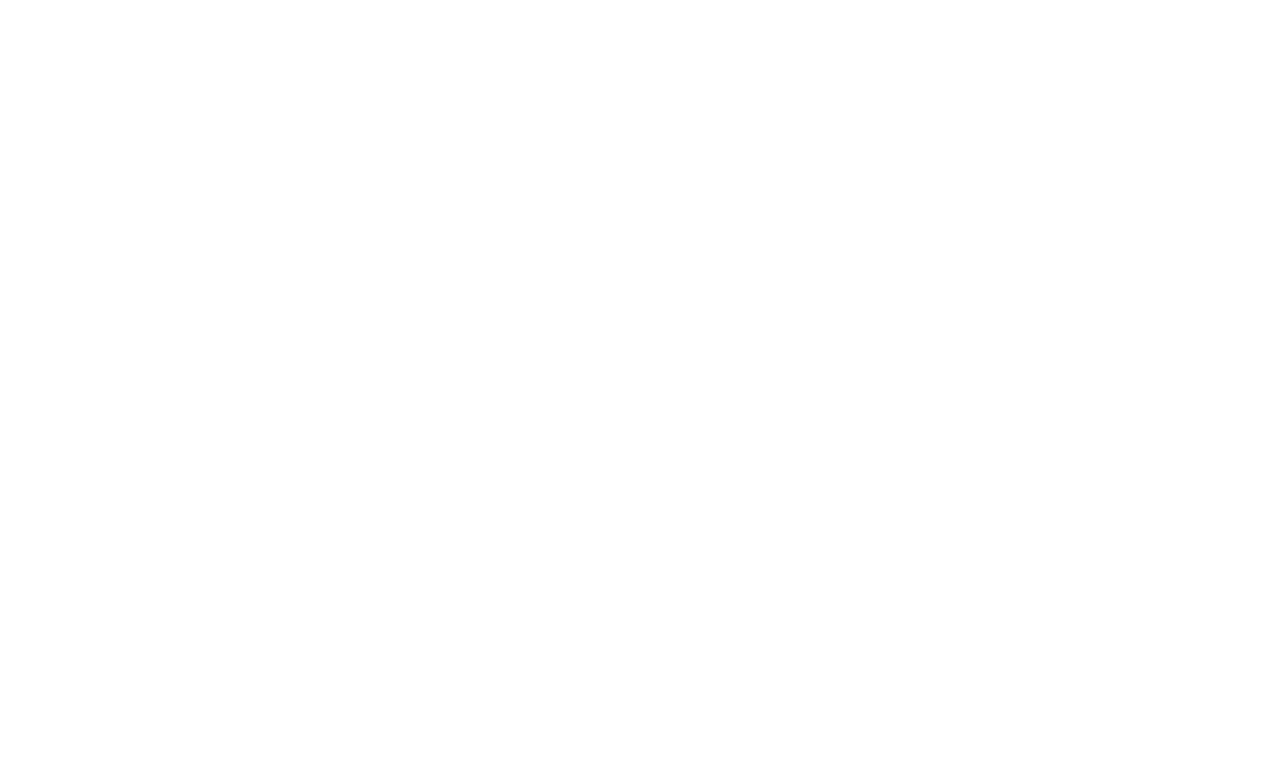
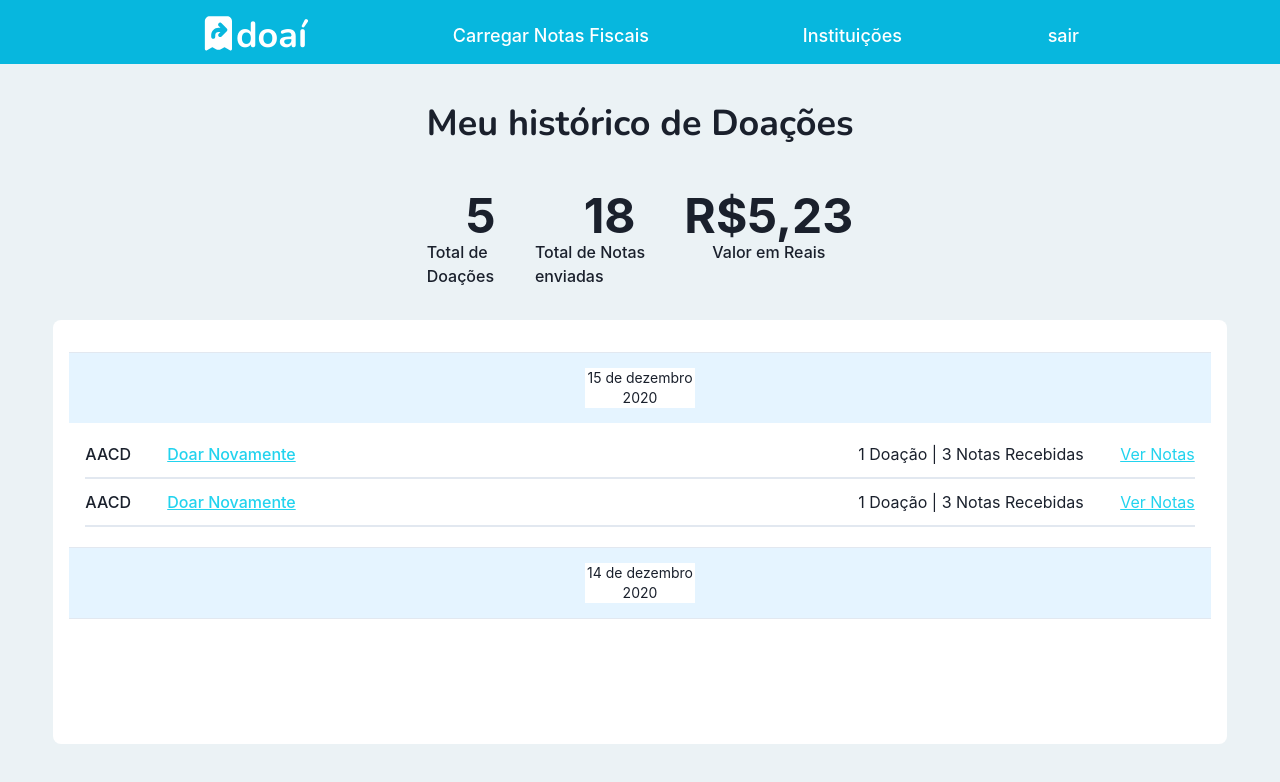
Before and after one commit to bootcamp-impacta-grupo-a/frontend-doai, a React (Vite) app: page /home/historico in a window 1280 px wide. Before the commit this address had no page. Shown: the top 782 px of the page. Built offline with nearby package versions, Linux system fonts and the light colour scheme.

Commit message:
Adição da pagina de Historico.tsx

```diff
--- a/package.json
+++ b/package.json
@@ -12,6 +12,7 @@
     "@chakra-ui/react": "^2.2.4",
     "@emotion/react": "^11",
     "@emotion/styled": "^11",
+    "@mui/material": "^5.9.1",
     "@reduxjs/toolkit": "^1.8.3",
     "axios": "^0.27.2",
     "framer-motion": "^6",
--- a/src/App.tsx
+++ b/src/App.tsx
@@ -7,6 +7,7 @@
 import Upload from "./pages/Upload";
 import { Instituicoes } from "./pages/Instituicoes";
 import { Confirmacao } from "./pages/Confirmacao";
+import Historico from "./pages/Historico";
 
 function App() {
 
@@ -20,6 +21,7 @@
           <Route path="perfil"  element={<Perfil/>}/>
           <Route path="upload"  element={<Upload/>}/>
           <Route path="instituicoes"  element={<Instituicoes/>}/>
+          <Route path="historico"  element={<Historico/>}/>
         </Route>
       </Routes>
     </BrowserRouter>
--- a/src/components/Menu.tsx
+++ b/src/components/Menu.tsx
@@ -47,14 +47,14 @@
           {user.isLogged && (
             <>
               <li>
-                <Link to={"/home/upload"}><span className={` ${props.menuAtual == 3 ? 'underline font-extrabold text-xl': ''}`}>Minhas Doações</span> </Link>
+                <Link to={"/home/historico"}><span className={` ${props.menuAtual == 3 ? 'underline font-extrabold text-xl': ''}`}>Minhas Doações</span> </Link>
               </li>
               <li>
                 <Link to={"/home/upload"}><span className={` ${props.menuAtual == 4 ? 'underline font-extrabold text-xl': ''}`}>Ajuda</span></Link>
               </li>
               <li>
                 <Link to={"/home/perfil"}>
-                  olá, <span className={` ${props.menuAtual == 5 ? 'underline font-extrabold text-xl': ''}`}>{user.name}</span>
+                  olá, <span className={` ${props.menuAtual == 5 ? 'underline font-extrabold text-xl ': ''}mr-2`}>{user.name}</span>
                   <Avatar  size={"sm"} src='https://bit.ly/broken-link' />
                 </Link>
               </li>
--- /dev/null
+++ b/src/components/Tabela.tsx
@@ -0,0 +1,59 @@
+import { Accordion, AccordionButton, AccordionItem, AccordionPanel } from "@chakra-ui/react";
+import { Link } from "react-router-dom";
+
+export const Tabela = () => {
+  return (
+    <Accordion defaultIndex={[0]} allowMultiple w={'100%'}>
+      <AccordionItem>
+        <h2>
+          <AccordionButton bg={'#e5f4ff'} flex='1' justifyContent={'center'} h={'70px'}>
+              <p className="bg-white w-[10%] text-center text-sm"> 15 de dezembro 2020</p>
+          </AccordionButton>
+        </h2>
+        <AccordionPanel>
+          <ul className="">
+            <li className="flex  justify-between w-full border-b-2 h-12 items-center">
+              <p className="text-1xl font-medium">AACD <Link className="text-cyan-400 underline ml-8" to='#'>Doar Novamente</Link></p>
+              <p>1 Doação | 3 Notas Recebidas <Link className="text-cyan-400 underline ml-8" to='#'>Ver Notas</Link></p>
+            </li>
+            <li className="flex  justify-between w-full border-b-2 h-12 items-center">
+              <p className="text-1xl font-medium">AACD <Link className="text-cyan-400 underline ml-8" to='#'>Doar Novamente</Link></p>
+              <p>1 Doação | 3 Notas Recebidas <Link className="text-cyan-400 underline ml-8" to='#'>Ver Notas</Link></p>
+            </li>
+          </ul>
+        </AccordionPanel>
+      </AccordionItem>
+      <AccordionItem>
+        <h2>
+          <AccordionButton bg={'#e5f4ff'} flex='1' justifyContent={'center'} h={'70px'}>
+              <p className="bg-white w-[10%] text-center text-sm"> 14 de dezembro 2020</p>
+          </AccordionButton>
+        </h2>
+        <AccordionPanel>
+          <ul className="">
+            <li className="flex  justify-between w-full border-b-2 h-12 items-center">
+              <p className="text-1xl font-medium">AACD <Link className="text-cyan-400 underline ml-8" to='#'>Doar Novamente</Link></p>
+              <p>1 Doação | 3 Notas Recebidas <Link className="text-cyan-400 underline ml-8" to='#'>Ver Notas</Link></p>
+            </li>
+            <li className="flex  justify-between w-full border-b-2 h-12 items-center">
+              <p className="text-1xl font-medium">AACD <Link className="text-cyan-400 underline ml-8" to='#'>Doar Novamente</Link></p>
+              <p>1 Doação | 3 Notas Recebidas <Link className="text-cyan-400 underline ml-8" to='#'>Ver Notas</Link></p>
+            </li>
+            <li className="flex  justify-between w-full border-b-2 h-12 items-center">
+              <p className="text-1xl font-medium">AACD <Link className="text-cyan-400 underline ml-8" to='#'>Doar Novamente</Link></p>
+              <p>1 Doação | 3 Notas Recebidas <Link className="text-cyan-400 underline ml-8" to='#'>Ver Notas</Link></p>
+            </li>
+            <li className="flex  justify-between w-full border-b-2 h-12 items-center">
+              <p className="text-1xl font-medium">AACD <Link className="text-cyan-400 underline ml-8" to='#'>Doar Novamente</Link></p>
+              <p>1 Doação | 3 Notas Recebidas <Link className="text-cyan-400 underline ml-8" to='#'>Ver Notas</Link></p>
+            </li>
+            <li className="flex  justify-between w-full border-b-2 h-12 items-center">
+              <p className="text-1xl font-medium">AACD <Link className="text-cyan-400 underline ml-8" to='#'>Doar Novamente</Link></p>
+              <p>1 Doação | 3 Notas Recebidas <Link className="text-cyan-400 underline ml-8" to='#'>Ver Notas</Link></p>
+            </li>
+          </ul>
+        </AccordionPanel>
+      </AccordionItem>
+    </Accordion>
+  );
+};
--- /dev/null
+++ b/src/pages/Historico.tsx
@@ -0,0 +1,40 @@
+import { useEffect, useState } from "react";
+import { useOutletContext } from "react-router-dom";
+import { Tabela } from "../components/Tabela";
+
+export default function Historico() {
+  const [paginaSelecionada, setPaginaSelecionada] = useOutletContext();
+
+
+
+  useEffect(() => {
+    setPaginaSelecionada(3)
+  }, [])
+
+  return (
+    <div className="w-screen h-4/5 flex flex-col justify-start items-center mt-12">
+    <h3 className="text-4xl font-bold font-texto mb-12">
+      Meu histórico de Doações
+    </h3>
+    <div className="flex w-2/6 justify-around mb-8">
+      <div className="flex flex-col items-center ">
+        <p className="text-5xl font-bold">5</p>
+        <p className="font-medium">Total de Doações</p>
+      </div>
+      <div className="flex flex-col items-center ">
+        <p className="text-5xl font-bold">18</p>
+        <p className="font-medium">Total de Notas enviadas</p>
+      </div>
+      <div className="flex flex-col items-center ">
+        <p className="text-5xl font-bold">R$5,23</p>
+        <p className="font-medium">Valor em Reais</p>
+      </div>
+    </div>
+    <div className="w-11/12 h-4/5 bg-white flex flex-col justify-start items-center p-4 rounded-lg">
+      <div className="w-full flex gap-4 flex-wrap overflow-y-auto mt-4">
+        <Tabela/>
+      </div>
+    </div>
+  </div>
+  );
+}
```
Also changed, not shown: 1 other file (tests, documents, lock files or other folders).
